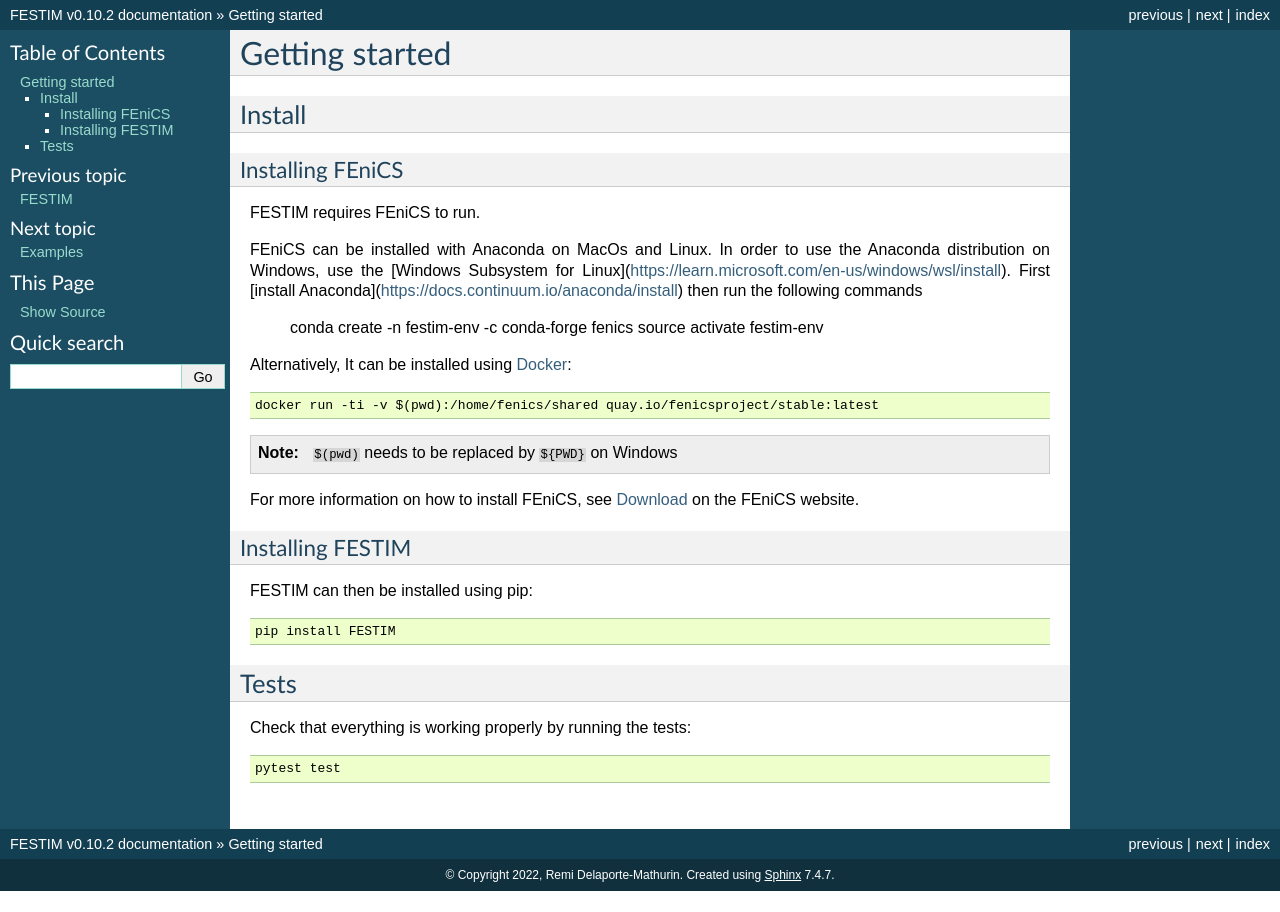
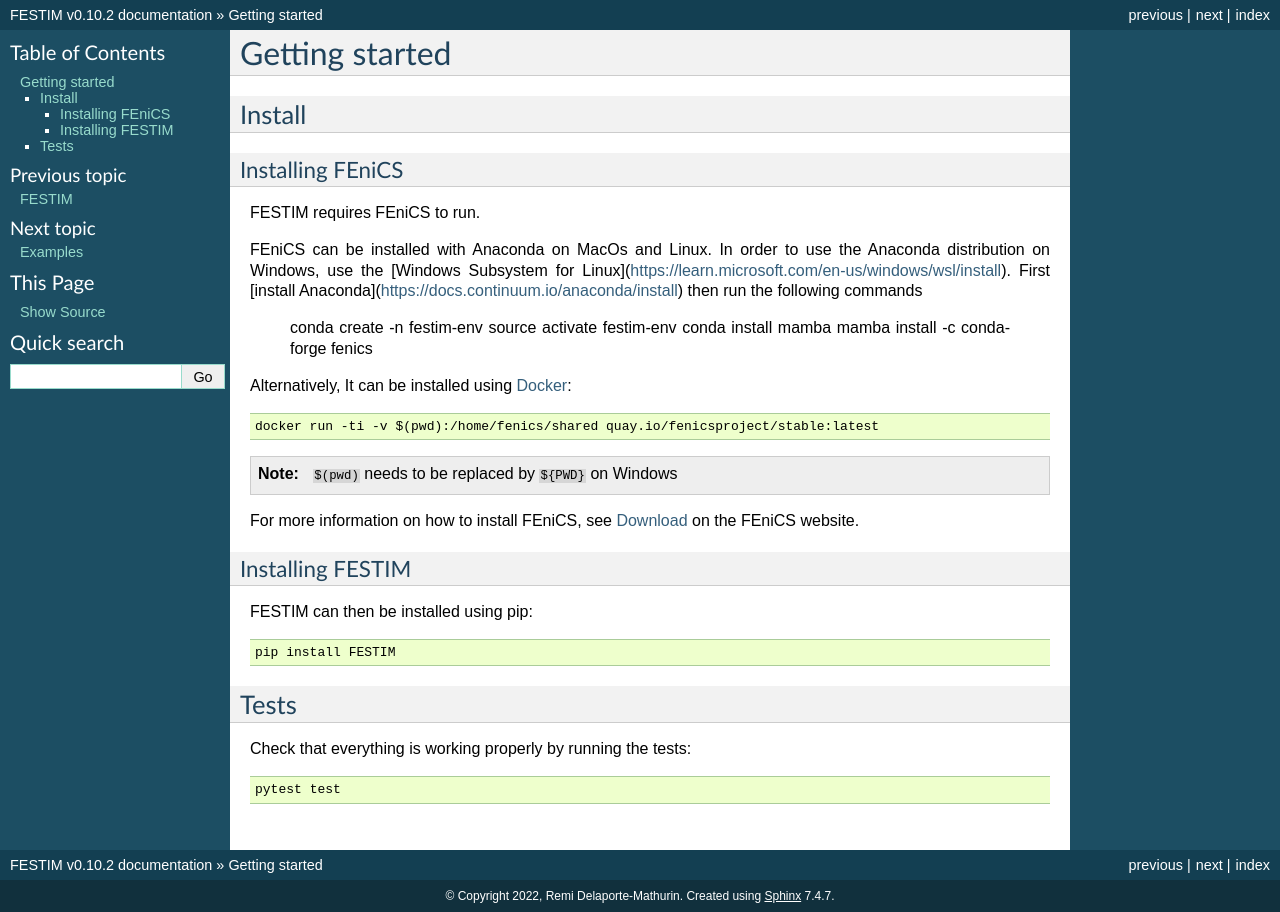
Before and after one commit to festim-dev/FESTIM, a Sphinx documentation site: the page built from docs/source/getting_started.rst, in a window 1280 px wide. Built offline with Sphinx 7.4.7, drawn with Linux system fonts in a browser that asks for light colours.

Commit message:
Update docs/source/getting_started.rst
Co-authored-by: Rémi Delaporte-Mathurin <40028739+RemDelaporteMathurin@users.noreply.github.com>

```diff
--- a/docs/source/getting_started.rst
+++ b/docs/source/getting_started.rst
@@ -14,8 +14,10 @@
 In order to use the Anaconda distribution on Windows, use the [Windows Subsystem for Linux](https://learn.microsoft.com/en-us/windows/wsl/install).
 First [install Anaconda](https://docs.continuum.io/anaconda/install) then run the following commands
 
-    conda create -n festim-env -c conda-forge fenics
+    conda create -n festim-env
     source activate festim-env
+    conda install mamba
+    mamba install -c conda-forge fenics
 
 Alternatively, It can be installed using `Docker <https://www.docker.com/>`_::
 
```
